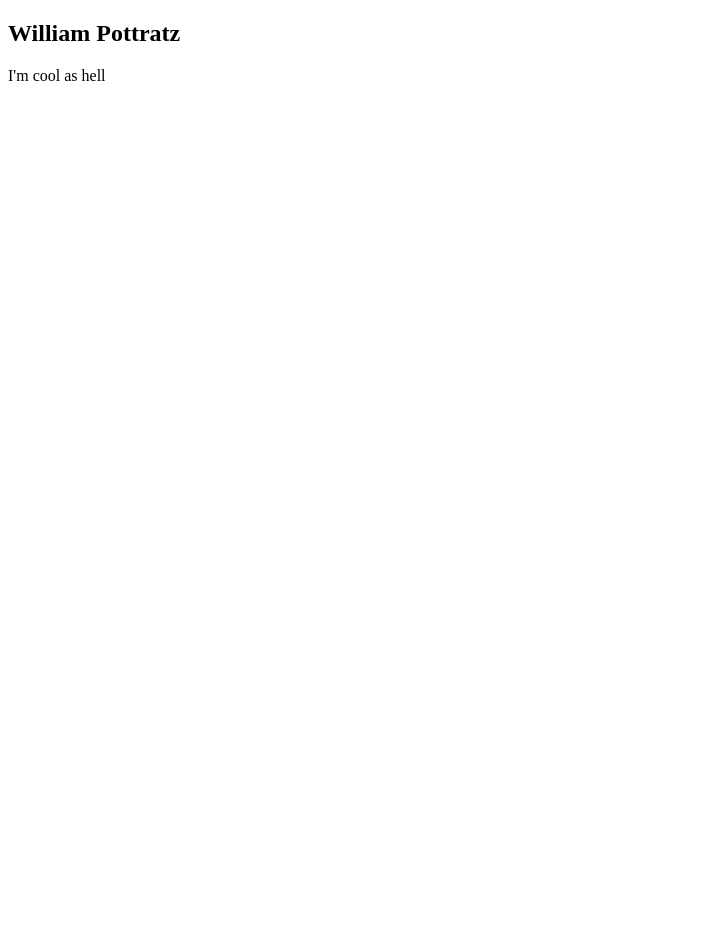
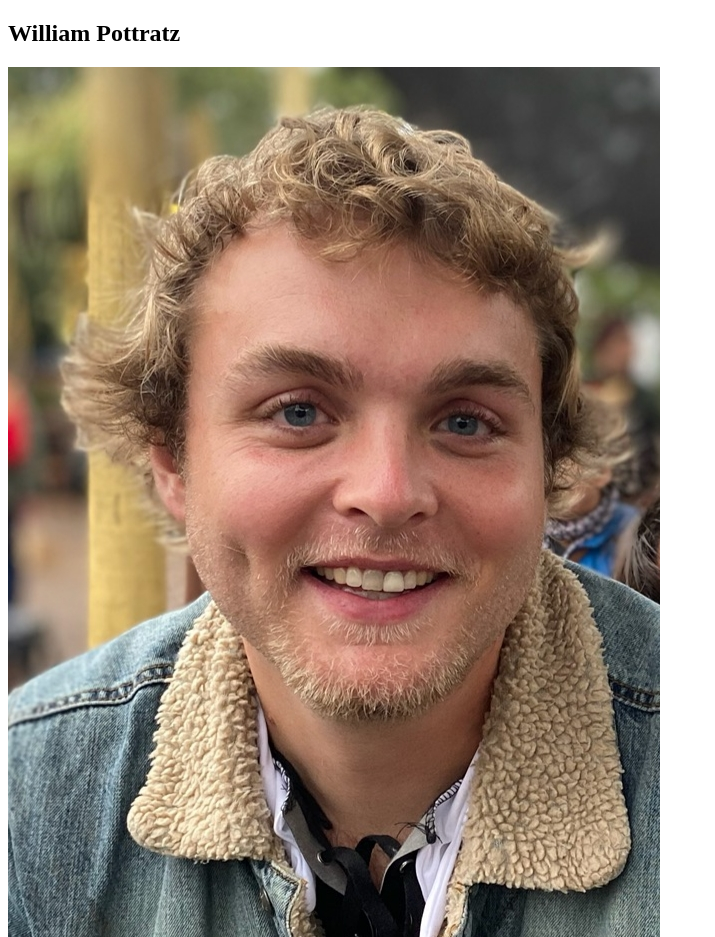
Before and after one commit to WilliamThinkful/Portfolio1, a plain HTML site: page index.html in a window 1280 px wide. Shown: the top 937 px of the page, without its empty margins (0-715 px from the left). Before the commit the page ends 800 px from the top, so only its background shows below. Drawn offline with Linux system fonts and the light colour scheme.

Commit message:
css file added

```diff
--- a/index.html
+++ b/index.html
@@ -5,9 +5,13 @@
     <meta http-equiv="X-UA-Compatible" content="IE=edge">
     <meta name="viewport" content="width=device-width, initial-scale=1.0">
     <title>My Portfolio</title>
+    <link rel="stylesheet" href="style.css">
 </head>
 <body>
     <h2>William Pottratz</h2>
+    <section>
+        <img src= "./image/profile.jpg" alt="profile picture">
+    </section>
     <main>
         I'm cool as hell
     </main>
```
Also changed, not shown: image/profile.jpg (added), style.css (added).
